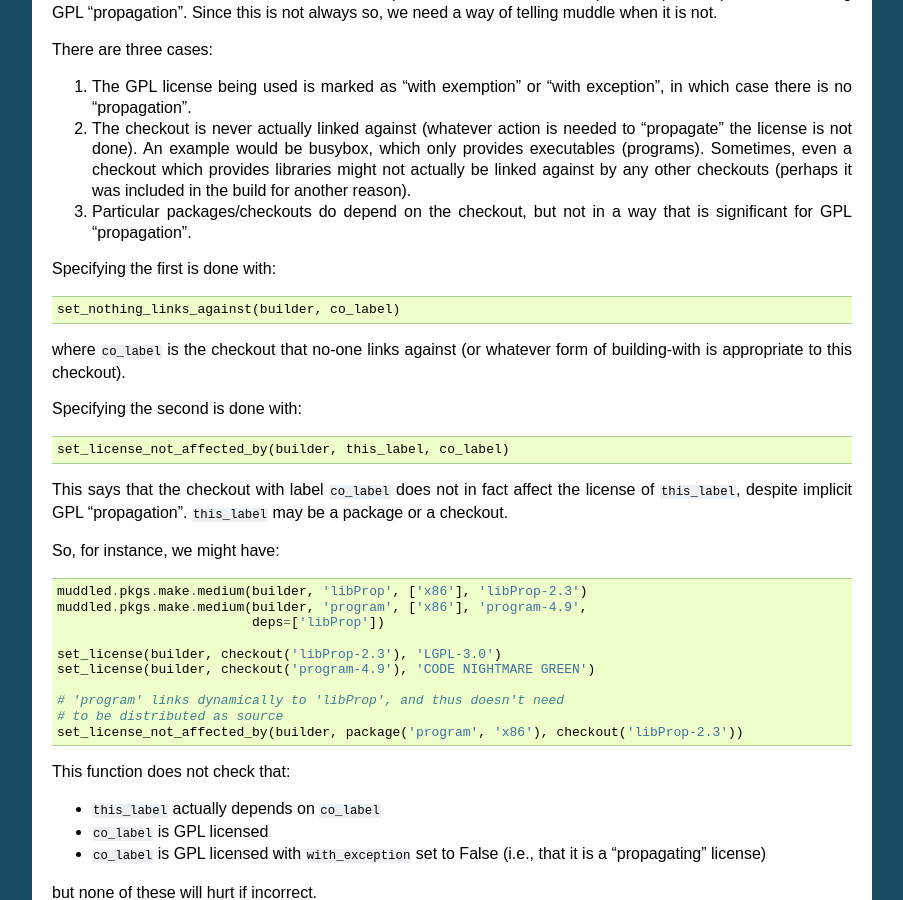
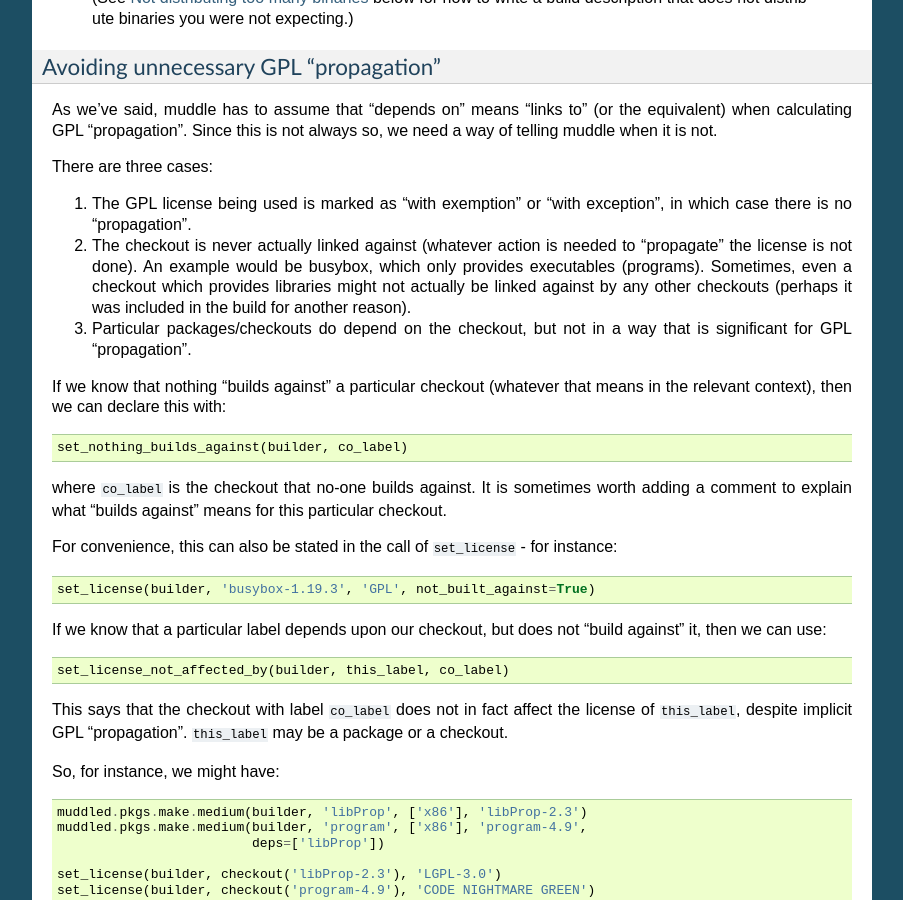
Before and after one commit to kynesim/muddle, a Sphinx documentation site: the page built from docs/distribute.txt, in a window 1280 px wide and 900 px high, scrolled down 11623 px. Shown: the whole window, without its empty margins (198-1101 px from the left). Built offline with Sphinx 7.4.7, drawn with Linux system fonts in a browser that asks for light colours; some of the changed text lies outside the part shown.

Commit message:
Clarify nothing_builds_against
Clarify the documentation for "avoiding unnecessary GPL propagation",
fix a bug in a function name, and add that a checkout name can be
used in "set_license"

```diff
--- a/docs/distribute.txt
+++ b/docs/distribute.txt
@@ -452,6 +452,13 @@ an instance of a License subclass (see `Creating a new license`_ below).
 
 ``co_label`` is the label for the checkout to which this license should apply.
 
+.. note:: For convenience, we also allow the *name* of a checkout to be used
+   in the call of ``set_license``. This seems worth it because this is the
+   function that is used most often in setting up licenses, and constructing
+   labels just for this purpose can be a chore. However, remember that using
+   a checkout name does not allow specifying a subdomain (for those who are
+   using subdomains).
+
 It may be simpler to specify a license for more than one checkout at the same
 time. For this, you can use::
 
@@ -682,14 +689,22 @@ There are three cases:
 3. Particular packages/checkouts do depend on the checkout, but not in a way
    that is significant for GPL "propagation".
 
-Specifying the first is done with::
+If we know that nothing "builds against" a particular checkout (whatever that
+means in the relevant context), then we can declare this with::
 
-  set_nothing_links_against(builder, co_label)
+  set_nothing_builds_against(builder, co_label)
 
-where ``co_label`` is the checkout that no-one links against (or whatever form
-of building-with is appropriate to this checkout).
+where ``co_label`` is the checkout that no-one builds against. It is sometimes
+worth adding a comment to explain what "builds against" means for this
+particular checkout.
 
-Specifying the second is done with::
+For convenience, this can also be stated in the call of ``set_license``
+- for instance::
+
+  set_license(builder, 'busybox-1.19.3', 'GPL', not_built_against=True)
+
+If we know that a particular label depends upon our checkout, but does not
+"build against" it, then we can use::
 
   set_license_not_affected_by(builder, this_label, co_label)
 
```
